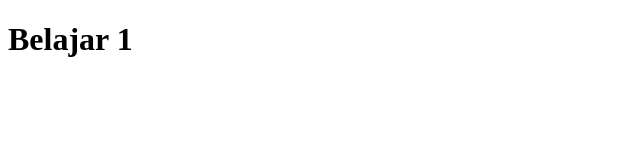
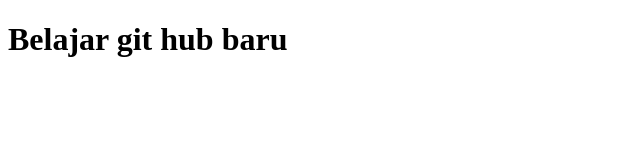
Before and after one commit to FawwazMuabil/belajar-1, a plain HTML site: page index.html in a window 1280 px wide. Shown: the whole page, without its empty margins (0-640 px from the left). Drawn offline with Linux system fonts and the light colour scheme.

Commit message:
Update index.html
update baru

```diff
--- a/index.html
+++ b/index.html
@@ -6,6 +6,6 @@
     <title>belajar 1</title>
 </head>
 <body>
-    <h1>Belajar 1</h1>
+    <h1>Belajar git hub baru</h1>
 </body>
 </html>
```
